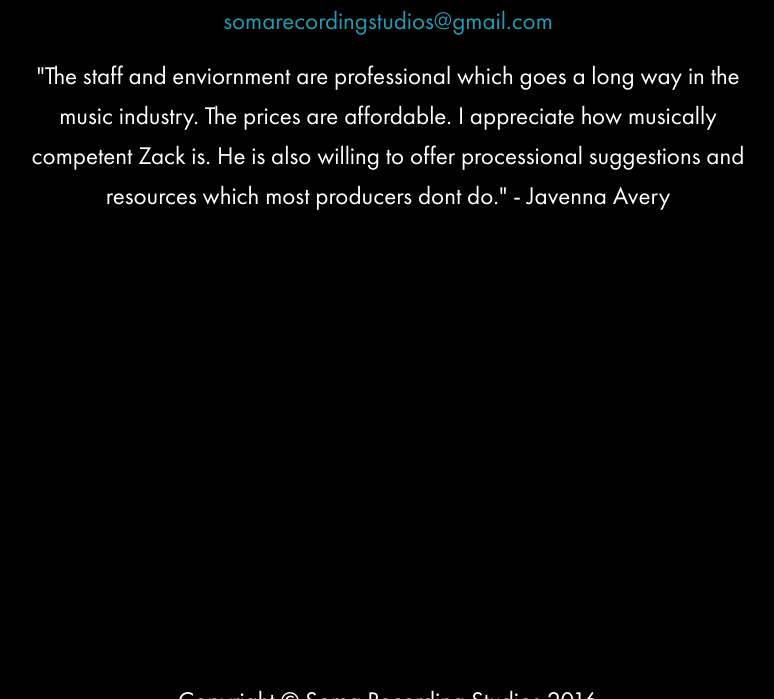
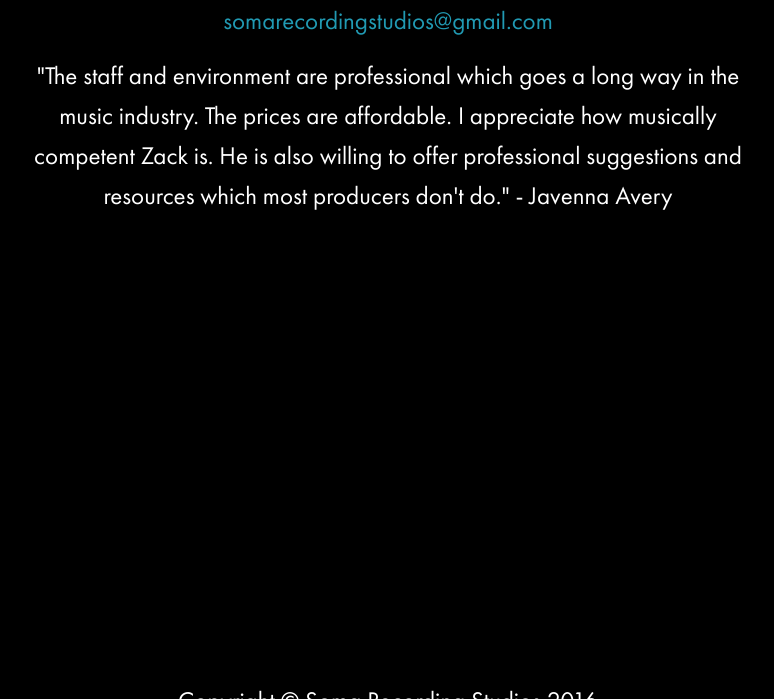
Before and after one commit to zackhanni/Soma-website-classic, a Jekyll site: the page built from index.html, in a window 1280 px wide and 900 px high, scrolled down 9892 px, cut to the strip 201-900 px from the top of the window. Shown: the whole strip, without its empty margins (252-1026 px from the left). Built offline with Jekyll 4.4.1, drawn with Linux system fonts in a browser that asks for light colours.

Commit message:
Typos fixed

```diff
--- a/_includes/contact.html
+++ b/_includes/contact.html
@@ -23,7 +23,7 @@
         </ul>
         <iframe src="https://docs.google.com/forms/d/1IpZAO8THXVPCEG-kLj5VRF2mf_Jddb_zV5kVdmBYVLw/viewform?embedded=true" width="90%" height="1000" frameborder="0" marginheight="0" marginwidth="0">Loading...</iframe>
         <p><a href="mailto:{{ site.email }}">{{ site.email }}</a></p>
-        <p>"The staff and enviornment are professional which goes a long way in the music industry. The prices are affordable. I appreciate how musically competent Zack is. He is also willing to offer processional suggestions and resources which most producers dont do." - Javenna Avery<p>
+        <p>"The staff and environment are professional which goes a long way in the music industry. The prices are affordable. I appreciate how musically competent Zack is. He is also willing to offer professional suggestions and resources which most producers don't do." - Javenna Avery<p>
       </div>
     </div>
   </div>
```
